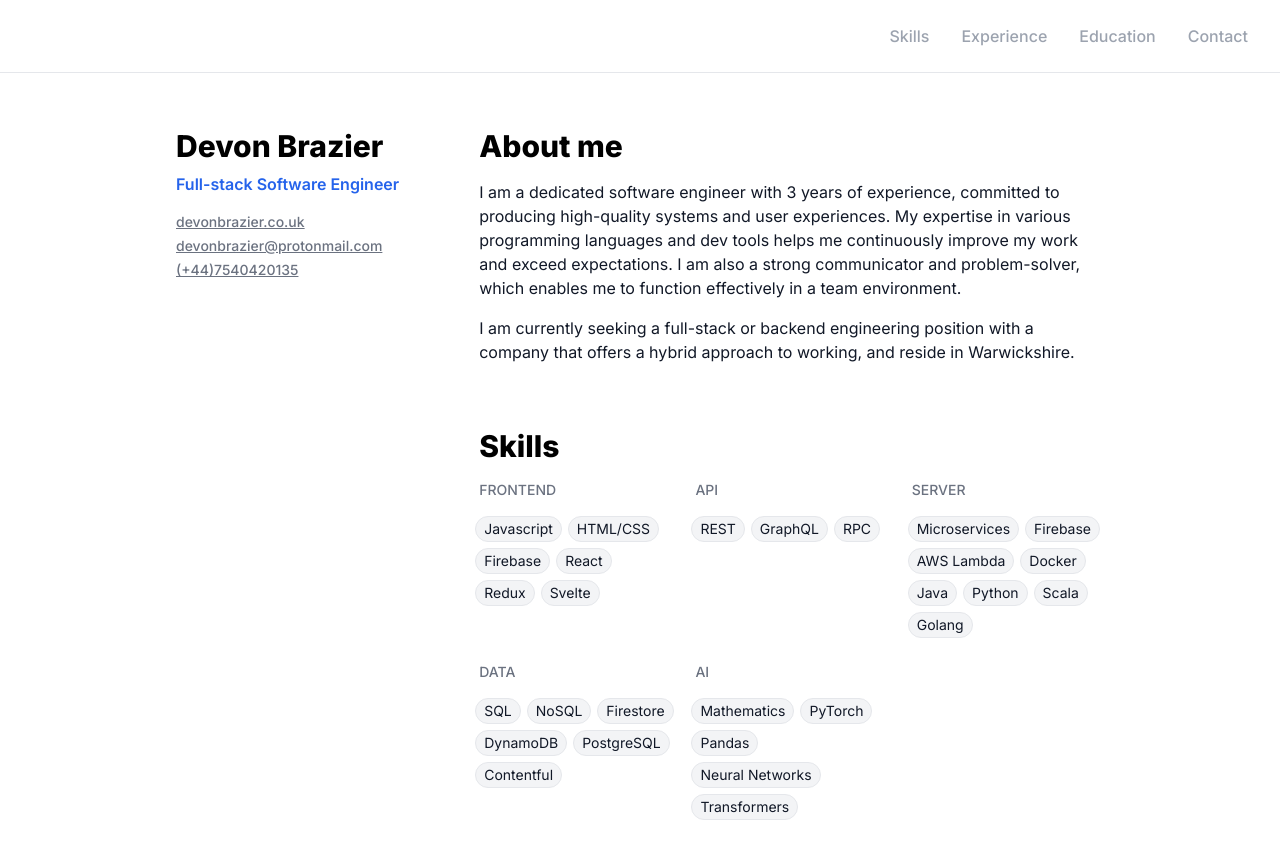
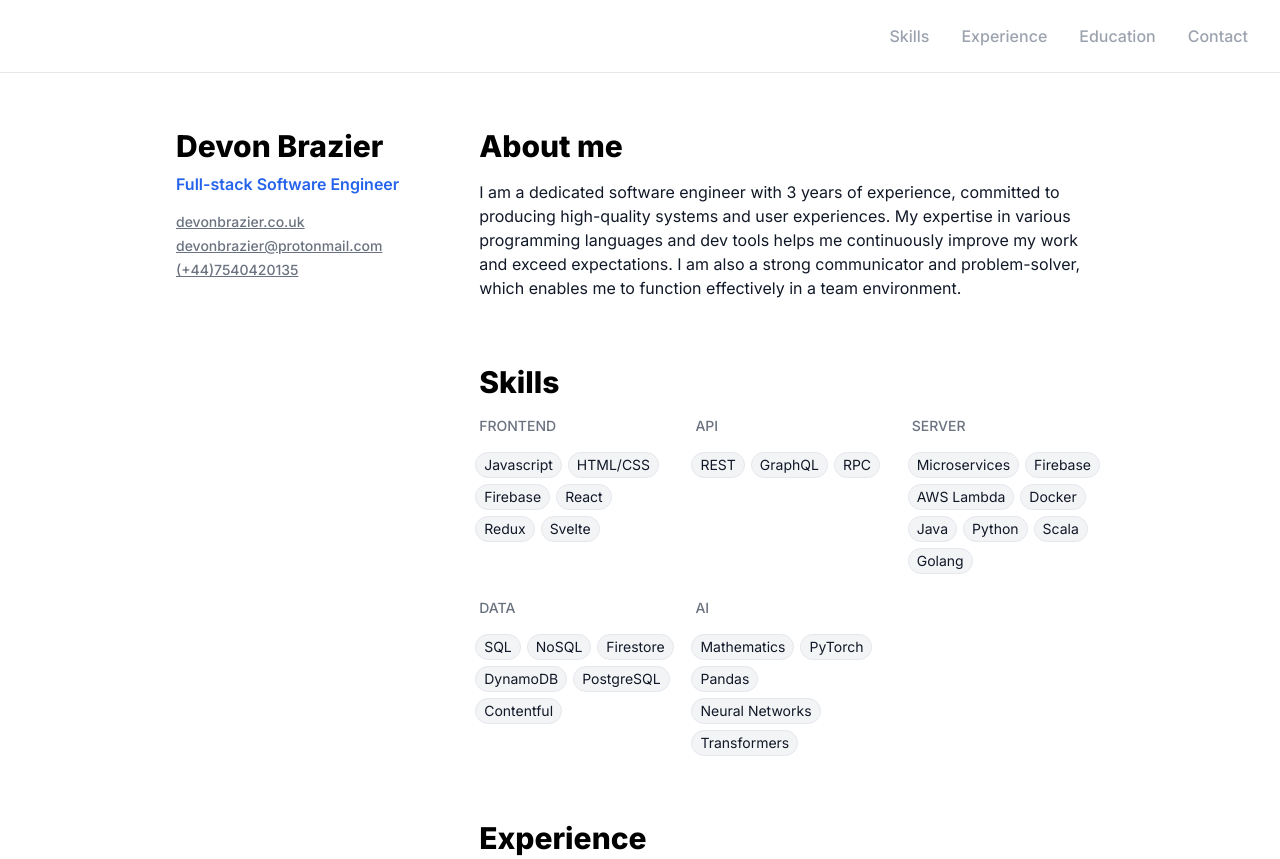
Before and after one commit to devon-brazier/devon-brazier.github.io, a website: page index.html in a window 1280 px wide. Shown: the top 859 px of the page. Drawn offline with Linux system fonts and the light colour scheme.

Commit message:
Update about me

```diff
--- a/index.html
+++ b/index.html
@@ -91,12 +91,6 @@
             continuously improve my work and exceed expectations. I am also a
             strong communicator and problem-solver, which enables me to function
             effectively in a team environment.
-          </p>
-
-          <p class="text-ms text-gray-900 leading-6">
-            I am currently seeking a full-stack or backend engineering position
-            with a company that offers a hybrid approach to working, and reside
-            in Warwickshire.
           </p>
         </section>
         <section id="skills" class="space-y-4">
```
